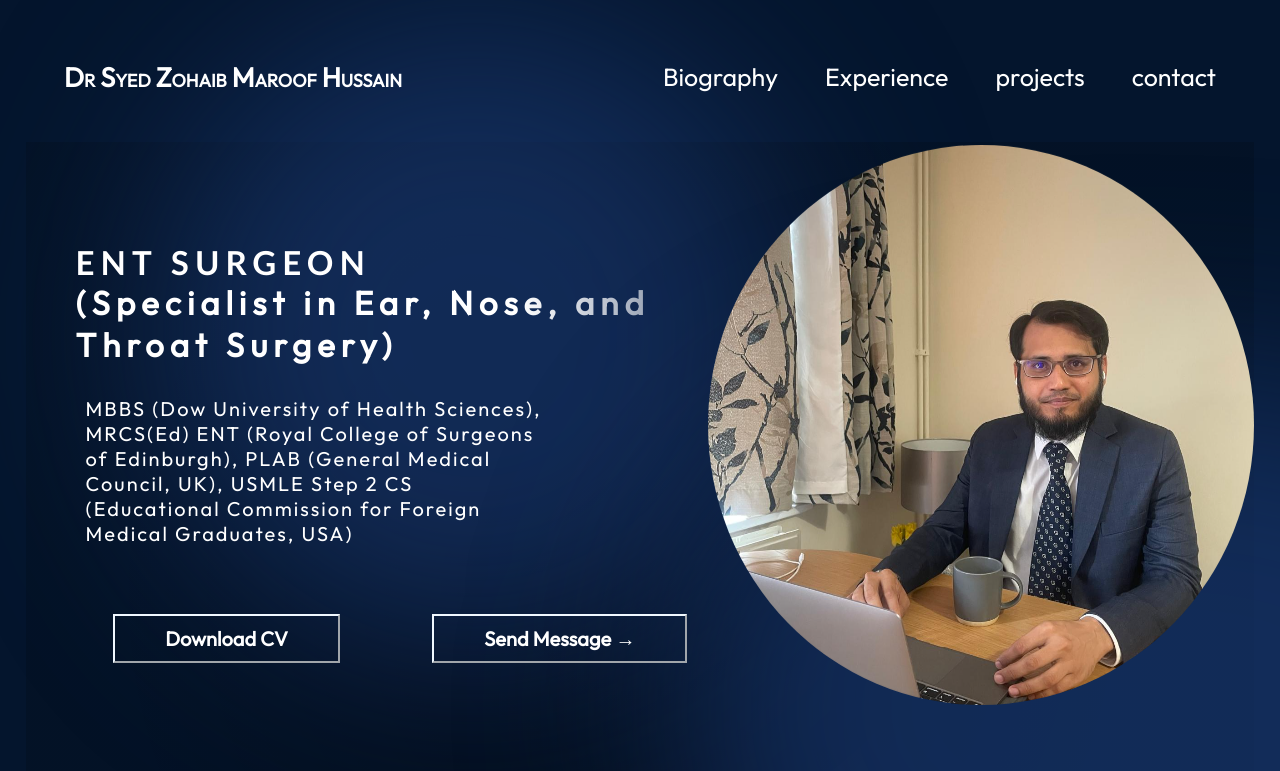
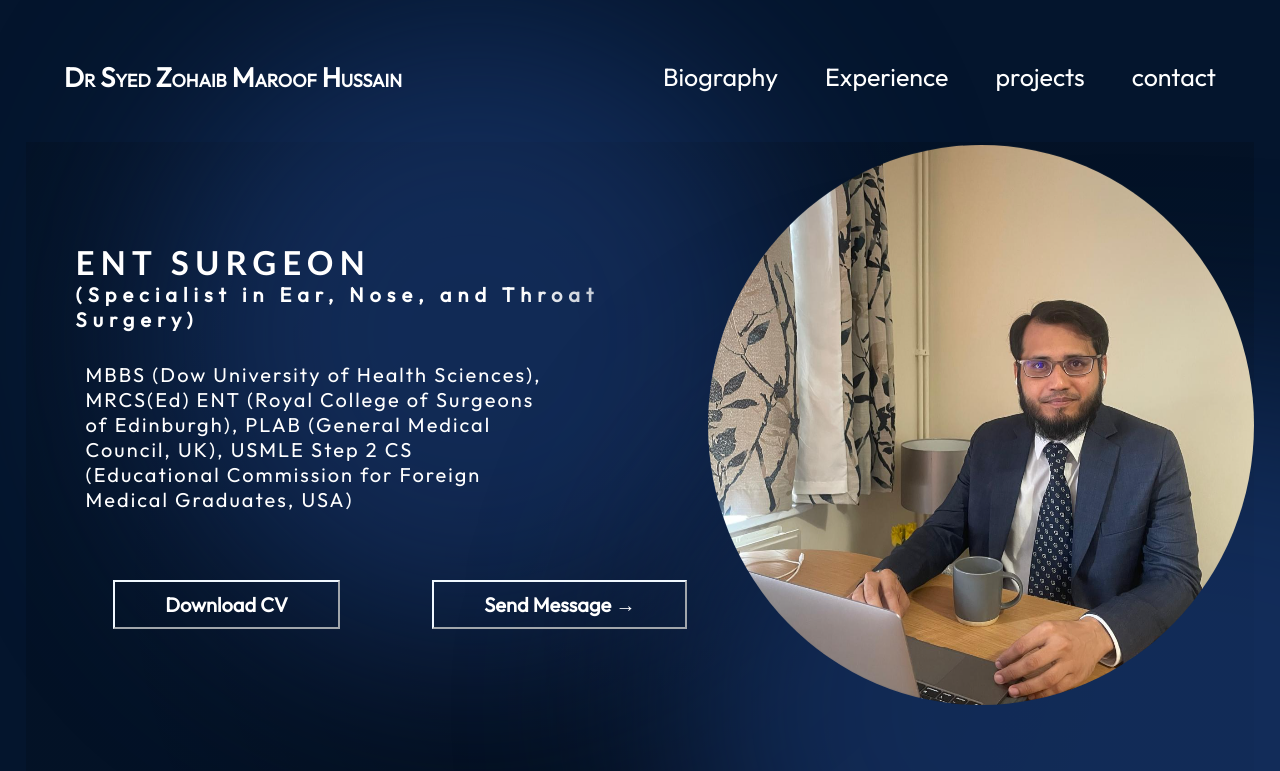
Before and after one commit to MuhammadZeeshanAkram/Doctor-Zohaib-Portfolio, a React (Vite) app in the folder Doctor Portfolio/: page / in a window 1280 px wide. Shown: the top 771 px of the page. Built offline with nearby package versions, Linux system fonts and the light colour scheme.

Commit message:
Update hero.css

```diff
--- a/Doctor Portfolio/src/components/Hero/Hero.module.css
+++ b/Doctor Portfolio/src/components/Hero/Hero.module.css
@@ -31,6 +31,10 @@
     background: linear-gradient(90deg, rgba(255, 255, 255, 1) 70%, rgba(255, 255, 255, 0) 120%);
     -webkit-text-fill-color: transparent;
     -webkit-background-clip: text;
+}
+.title p {
+    font-size: 20px; /* Adjust size as needed */
+    margin: 0; /* Remove default margin if needed */
 }
 
 .description {
```
